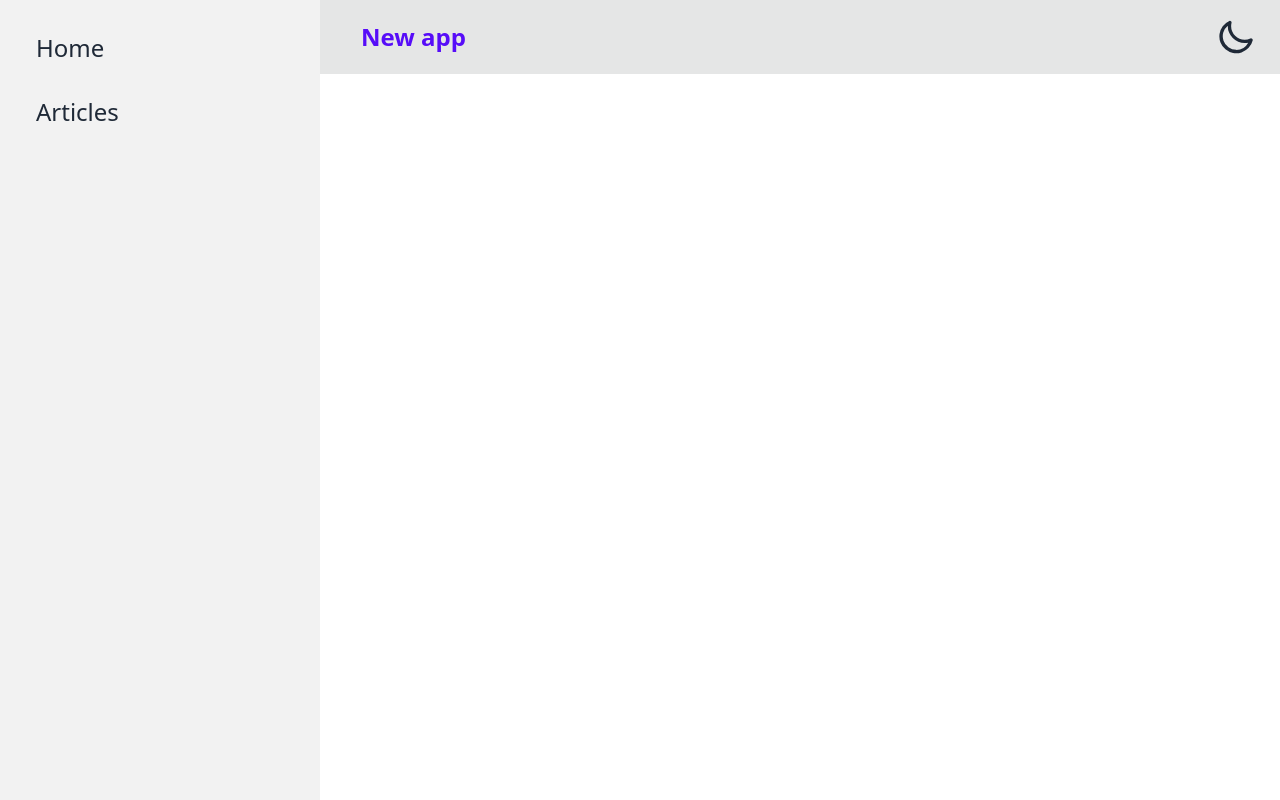
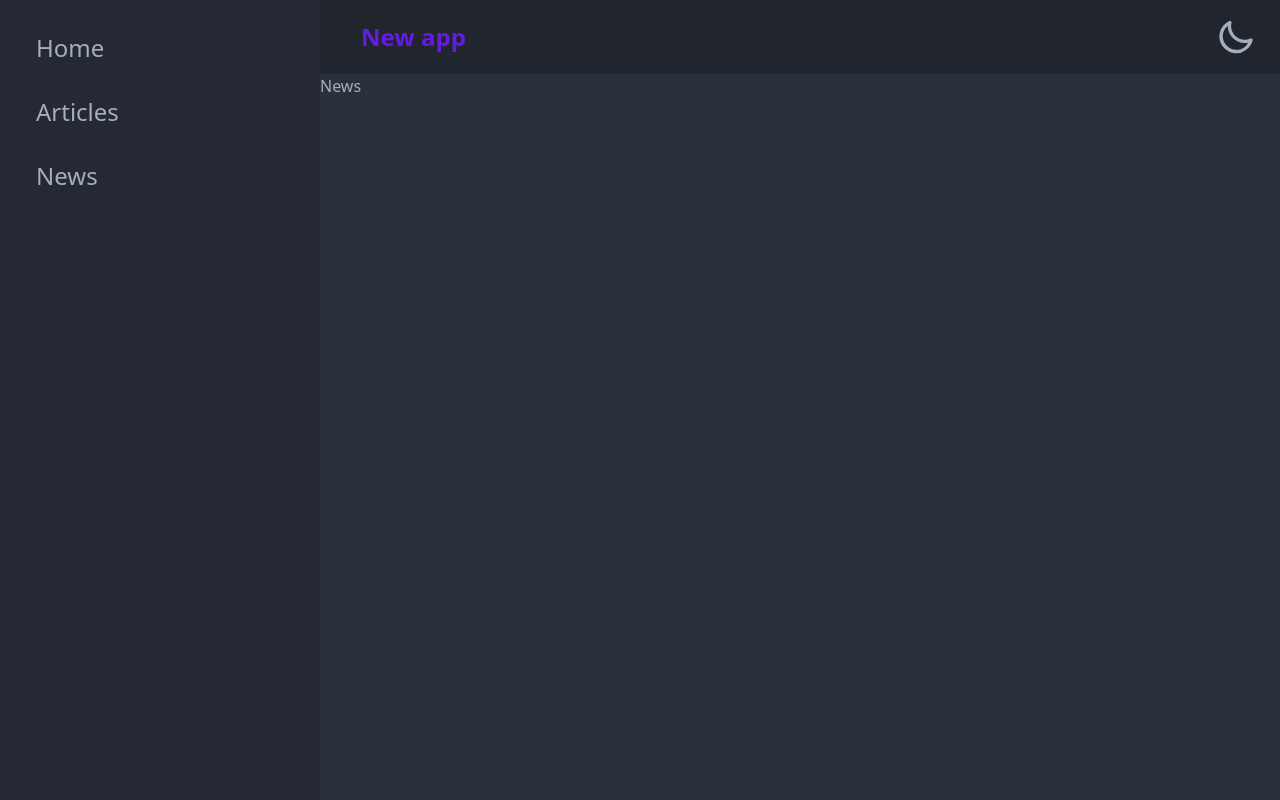
Before and after one commit to JacobLopez-dev/cryptoTop10, a React (Create React App) app in the folder frontend/: page /news in a window 1280 px wide. Built offline with nearby package versions, Linux system fonts and the light colour scheme.

Commit message:
bug fix
Quick bug fix to theme selection and added route/page

```diff
--- a/frontend/src/App.js
+++ b/frontend/src/App.js
@@ -3,6 +3,7 @@ import NavBar from "./components/layout/NavBar"
 import SideMenu from './components/layout/SideMenu';
 import Articles from './pages/Articles';
 import Home from "./pages/Home";
+import News from './pages/News';
 
 
 function App() {
@@ -16,6 +17,7 @@ function App() {
       <Routes>
         <Route path="/" element={<Home/>}/>
         <Route path="/articles" element={<Articles/>}/>
+        <Route path="/news" element={<News/>}/>
       </Routes>
       </main>
       </div>
--- a/frontend/src/components/buttons/ThemeToggle.jsx
+++ b/frontend/src/components/buttons/ThemeToggle.jsx
@@ -2,7 +2,7 @@ import {useState, useEffect} from 'react'
 
 function ThemeToggle() {
     const THEME_KEY = "ct10.theme"
-    const savedChoice = JSON.parse(localStorage.getItem(THEME_KEY)) || []
+    const savedChoice = JSON.parse(localStorage.getItem(THEME_KEY)) || ['dark', 'unchecked']
     const [theme, setTheme] = useState(savedChoice)
 
     // Update state based on theme toggle
--- a/frontend/src/components/layout/SideMenu.jsx
+++ b/frontend/src/components/layout/SideMenu.jsx
@@ -11,7 +11,9 @@ function SideMenu() {
         <li className='m-1'>
             <Link to="/articles" className='text-2xl'>Articles</Link>
         </li>
-
+        <li className='m-1'>
+            <Link to="/news" className='text-2xl'>News</Link>
+        </li>
       </ul>
 
     </div>
--- /dev/null
+++ b/frontend/src/pages/News.jsx
@@ -0,0 +1,8 @@
+
+function News() {
+  return (
+    <div>News</div>
+  )
+}
+
+export default News
```
